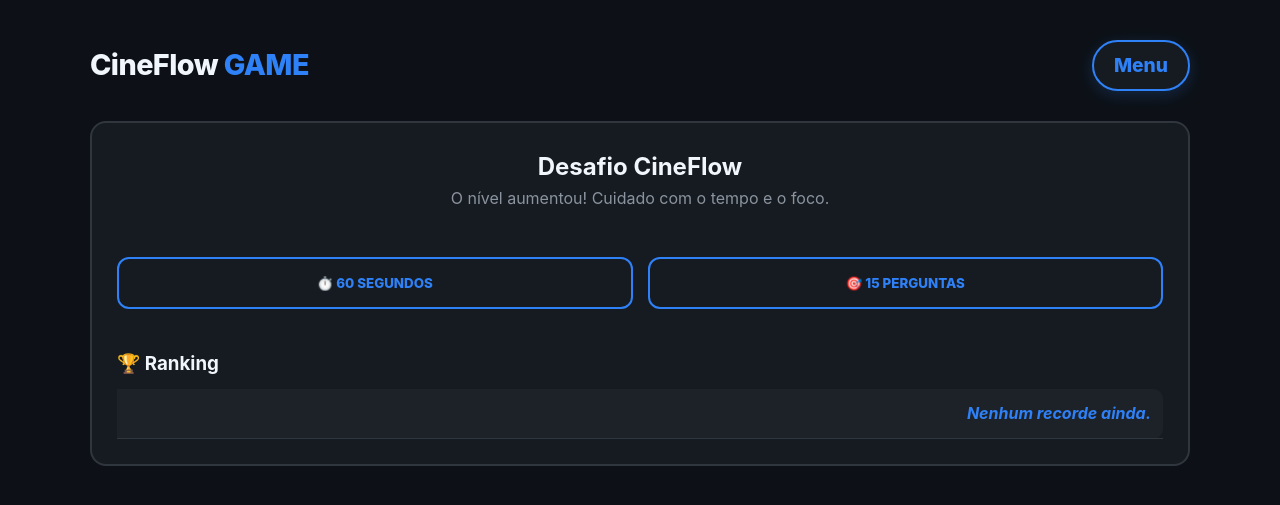
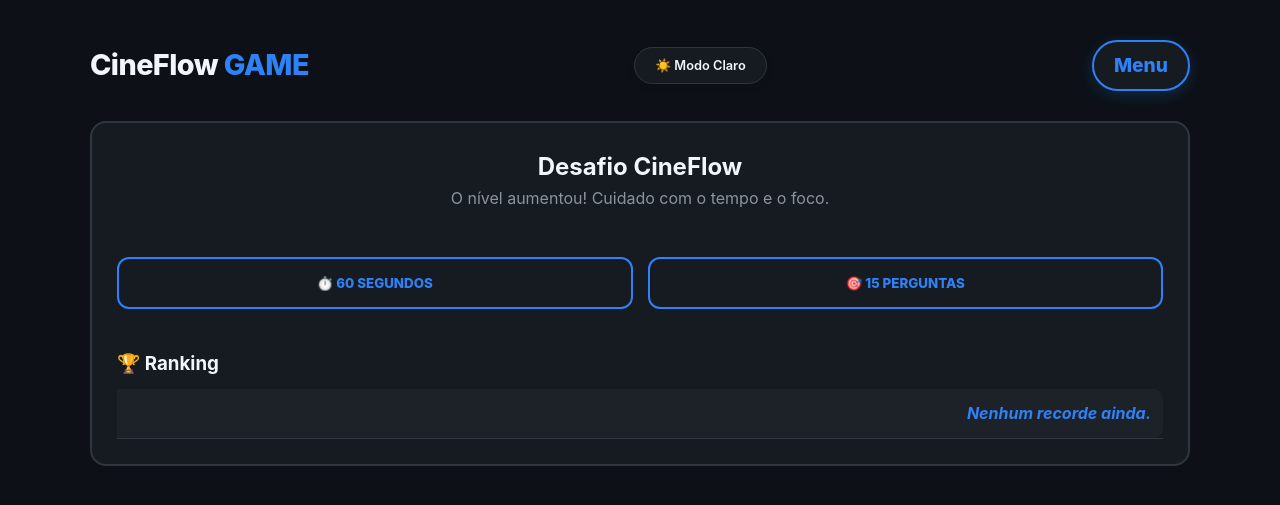
Before and after one commit to oliveiramaya1-collab/CineFlow, a Flask app: page /game in a window 1280 px wide. Shown: the top 505 px of the page. Run offline with Flask 3, Linux system fonts and the light colour scheme.

Commit message:
Adicionando MODO CLARO no game para que fique ainda mais completo!!!

```diff
--- a/templates/game.html
+++ b/templates/game.html
@@ -173,6 +173,9 @@
     <header class="container">
         <div class="header-top">
             <a href="/" style="text-decoration: none; color: inherit;"><h1>CineFlow <span style="color:var(--accent)">GAME</span></h1></a>
+            <div class="header-controls">
+                <button id="themeButton" class="theme-toggle">☀️ Modo Claro</button>
+            </div>
             <div id="stats" class="timer-badge">Menu</div>
         </div>
     </header>
@@ -236,6 +239,21 @@
     </div>
 
     <script>
+
+        // --- Lógica de Tema ---
+        const themeButton = document.getElementById('themeButton');
+        const currentTheme = localStorage.getItem('theme');
+        if (currentTheme === 'light') {
+            document.body.classList.add('light-theme');
+            themeButton.innerText = "🌙 Modo Escuro";
+        }
+        themeButton.addEventListener('click', () => {
+            document.body.classList.toggle('light-theme');
+            let theme = document.body.classList.contains('light-theme') ? 'light' : 'dark';
+            themeButton.innerText = theme === 'light' ? "🌙 Modo Escuro" : "☀️ Modo Claro";
+            localStorage.setItem('theme', theme);
+        });
+
         let mode = '';
         let questions = [];
         let currentIndex = 0;
```
